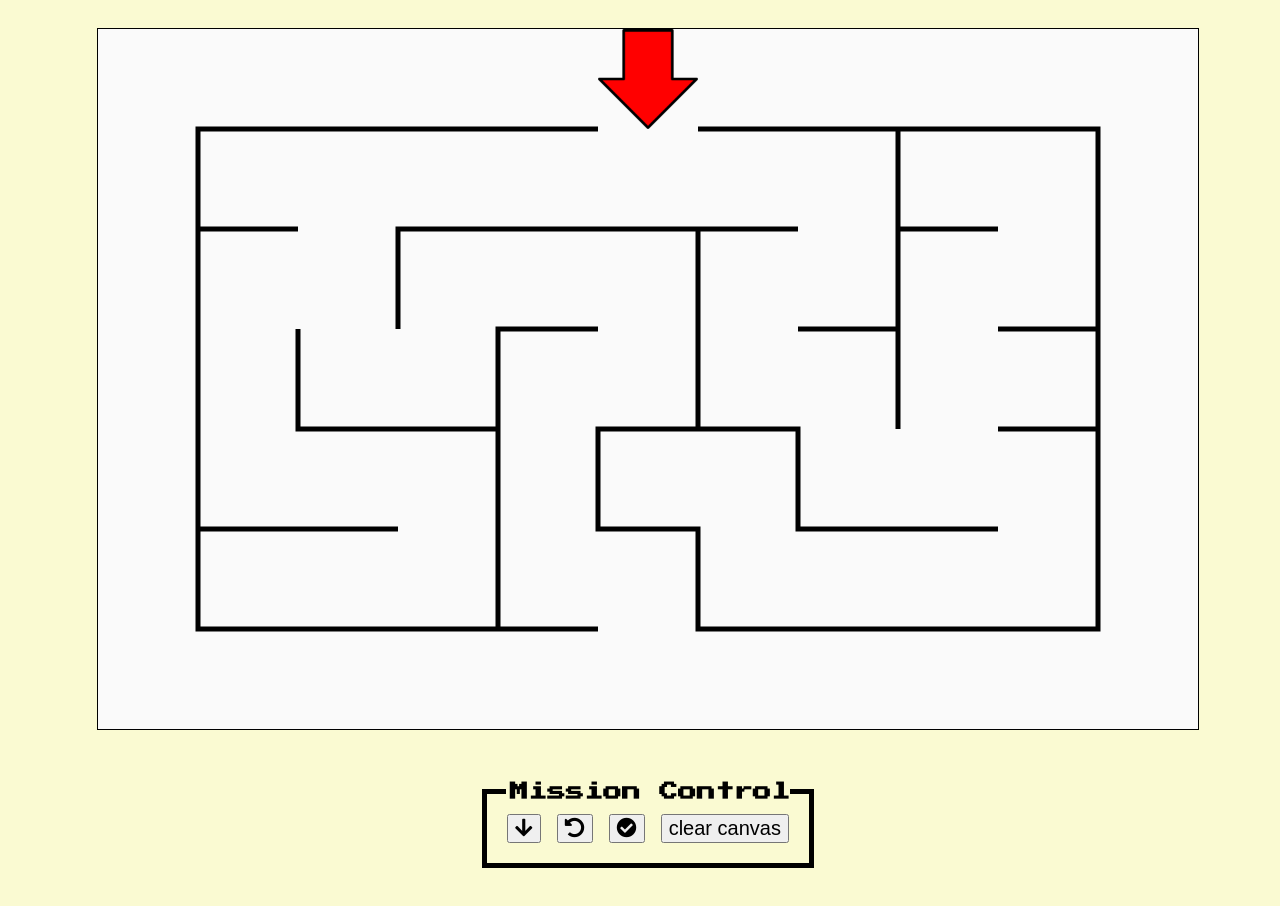
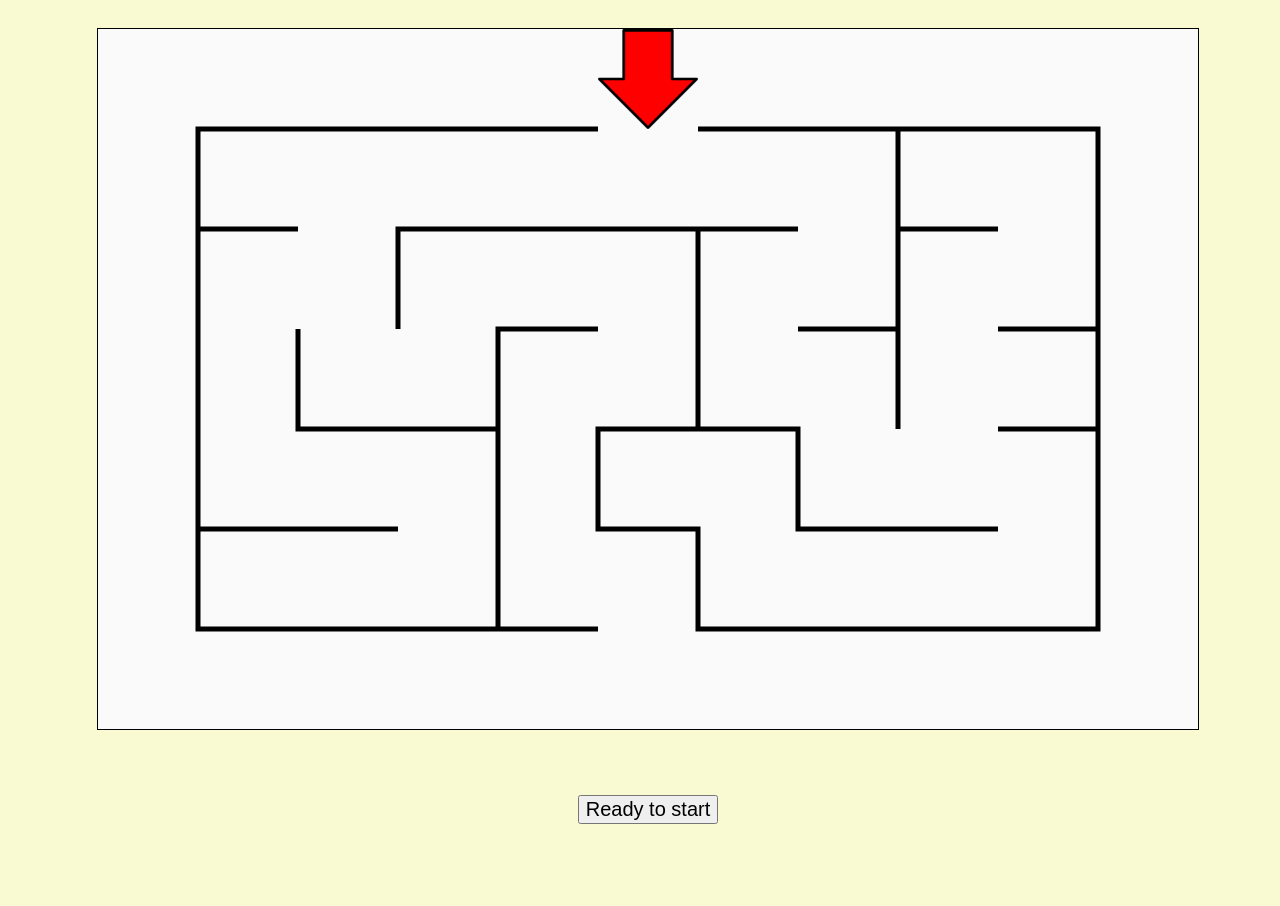
Before and after one commit to Steppico/a-maze-ing, a website: page src/index.html in a window 1280 px wide. Shown: the part 82-988 px from the top of the page. After the commit the page ends 906 px from the top, so only its background shows below. Drawn offline with Linux system fonts and the light colour scheme.

Commit message:
issue16: creating the start logic: inserting button to start the game

```diff
--- a/src/index.html
+++ b/src/index.html
@@ -1,27 +1,22 @@
 <!DOCTYPE html>
 <html lang="en">
+
 <head>
   <meta charset="UTF-8" />
   <meta name="viewport" content="width=device-width, initial-scale=1.0" />
   <meta http-equiv="X-UA-Compatible" content="ie=edge" />
   <title>A Maze-ing!</title>
-    <link
-      href="https://fonts.googleapis.com/css2?family=Press+Start+2P&display=swap"
-      rel="stylesheet"
-    />
-    <link
-      rel="stylesheet"
-      href="https://use.fontawesome.com/releases/v5.5.0/css/all.css"
-      integrity="sha384-B4dIYHKNBt8Bc12p+WXckhzcICo0wtJAoU8YZTY5qE0Id1GSseTk6S+L3BlXeVIU"
-      crossorigin="anonymous"
-    />
+  <link href="https://fonts.googleapis.com/css2?family=Press+Start+2P&display=swap" rel="stylesheet" />
+  <link rel="stylesheet" href="https://use.fontawesome.com/releases/v5.5.0/css/all.css"
+    integrity="sha384-B4dIYHKNBt8Bc12p+WXckhzcICo0wtJAoU8YZTY5qE0Id1GSseTk6S+L3BlXeVIU" crossorigin="anonymous" />
   <link rel="stylesheet" type="text/css" href="style.css" />
 </head>
 
 <body>
   <h1>a-MAZE-ing</h1>
-    <h3 class="missionControl-title">Mission Control</h3>
-    <div class="missionControl">
+  <button class="start-button">Ready to start</button>
+  <h3 class="missionControl-title hide">Mission Control</h3>
+  <div class="missionControl hide">
     <button class="moveForward" title="Move Forward">
       <i class="fas fa-arrow-down"></i>
     </button>
@@ -36,4 +31,5 @@
   <p class="pattern"></p>
 </body>
 <script type="text/javascript" src="script.js"></script>
+
 </html>
--- a/src/script.js
+++ b/src/script.js
@@ -6,7 +6,9 @@ TODO:
 
 window.onload = () => {
 	const arrow = "./arrow.png";
-	const missionControl = document.getElementsByClassName('missionControl-title')[0];
+	const startButton = document.getElementsByClassName('start-button')[0];
+	const missionControlTitle = document.getElementsByClassName('missionControl-title')[0];
+	const missionControl = document.getElementsByClassName('missionControl')[0];
 	const moveForward = document.getElementsByClassName('moveForward')[0];
 	const rotate = document.getElementsByClassName('rotate')[0];
 	const executeCommands = document.getElementsByClassName('execute')[0];
@@ -21,7 +23,7 @@ window.onload = () => {
 	element.height = 700;
 	element.tabIndex = '1';
 
-	document.body.insertBefore(element, missionControl);
+	document.body.insertBefore(element, startButton);
 
 	const canvas = element;
 	const ctx = canvas.getContext('2d');
@@ -282,9 +284,16 @@ window.onload = () => {
 		pattern.innerText = "";
 	}
 
+	function playerReady() {
+		startButton.classList.add('hide');
+		missionControlTitle.classList.remove('hide');
+		missionControl.classList.remove('hide');
+	}
+
 	draw();
+	startButton.addEventListener('click', () => { playerReady() })
 	moveForward.addEventListener('click', () => { addMovement('forward') });
 	rotate.addEventListener('click', () => { addMovement('rotate') });
-	executeCommands.addEventListener('click', () => { executeAll(movements) })
-	clear.addEventListener('click', () => { resetStatus() })
+	executeCommands.addEventListener('click', () => { executeAll(movements) });
+	clear.addEventListener('click', () => { resetStatus() });
 };
--- a/src/style.css
+++ b/src/style.css
@@ -21,6 +21,15 @@ h1 {
 
 button {
     font-size: 20px;
+}
+
+.start-button {
+    position: relative;
+    top: 65px;
+}
+
+.hide {
+    display: none;
 }
 
 .missionControl-title {
```
Lines whose indentation alone changed are shown as unchanged.
